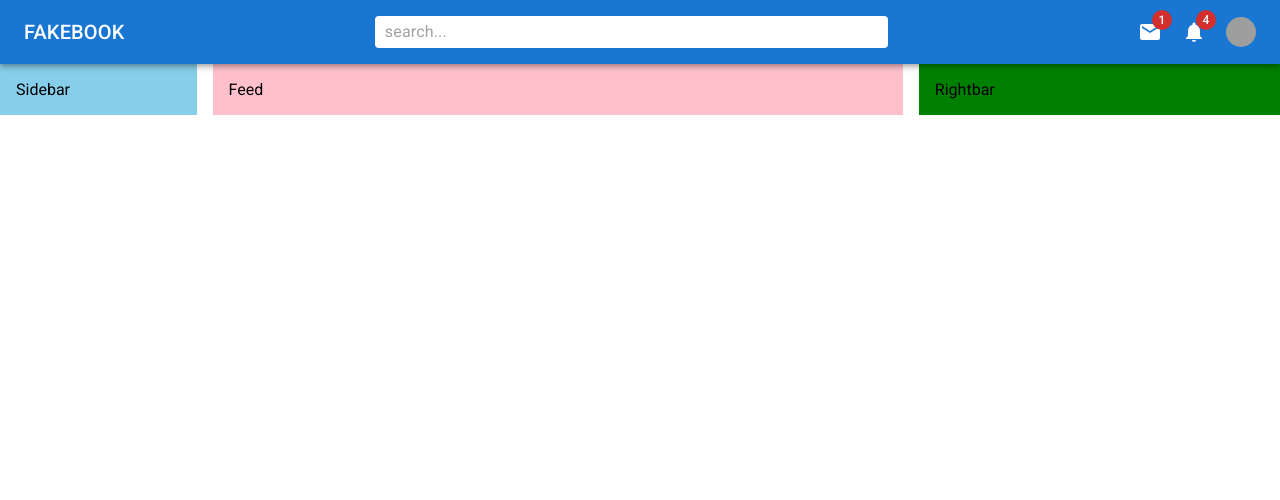
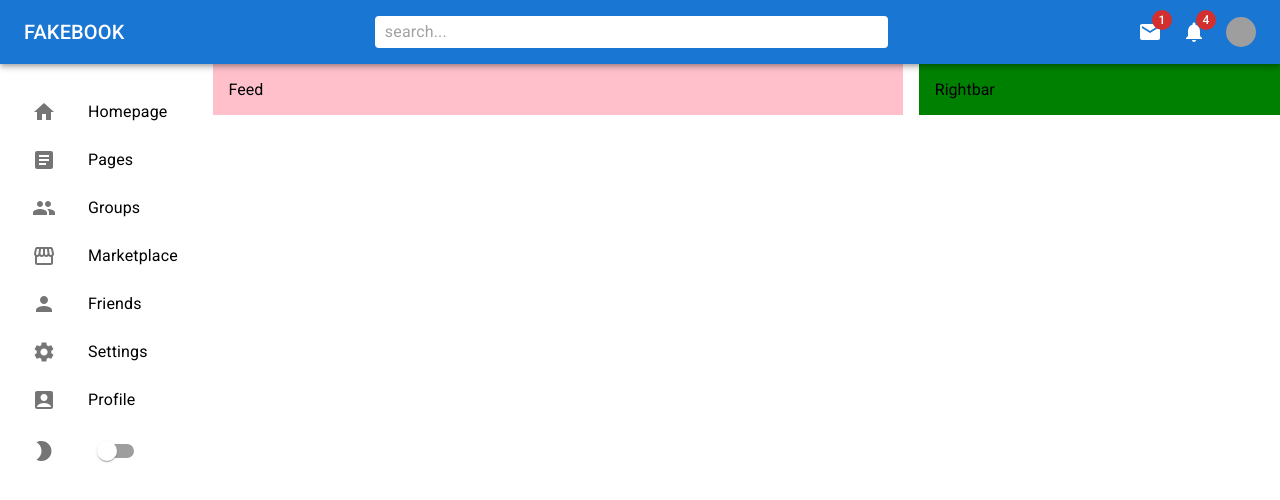
Before and after one commit to Zee-Iq/facebook, a React (Create React App) app: page / in a window 1280 px wide. Shown: the top 500 px of the page. Built offline with nearby package versions, Linux system fonts and the light colour scheme; grey boxes are pictures that could not be loaded.

Commit message:
finished sidebar

```diff
--- a/src/Components/Sidebar.tsx
+++ b/src/Components/Sidebar.tsx
@@ -1,15 +1,97 @@
-import { Box } from "@mui/material";
+import {
+  AccountBox,
+  Article,
+  Group,
+  Home,
+  ModeNight,
+  Person,
+  Settings,
+  Storefront,
+} from "@mui/icons-material";
+import {
+  Box,
+  List,
+  ListItem,
+  ListItemButton,
+  ListItemIcon,
+  ListItemText,
+  Switch,
+} from "@mui/material";
 import React from "react";
 
-const Sidebar = () => {
+const Sidebar = ({ mode, setMode }:any) => {
   return (
-    <Box
-      bgcolor="skyblue"
-      flex={1}
-      p={2}
-      sx={{ display: { xs: "none", sm: "block" } }}
-    >
-      Sidebar
+    <Box flex={1} p={2} sx={{ display: { xs: "none", sm: "block" } }}>
+      <Box position="fixed">
+        <List>
+          <ListItem disablePadding>
+            <ListItemButton component="a" href="#home">
+              <ListItemIcon>
+                <Home />
+              </ListItemIcon>
+              <ListItemText primary="Homepage" />
+            </ListItemButton>
+          </ListItem>
+          <ListItem disablePadding>
+            <ListItemButton component="a" href="#simple-list">
+              <ListItemIcon>
+                <Article />
+              </ListItemIcon>
+              <ListItemText primary="Pages" />
+            </ListItemButton>
+          </ListItem>
+          <ListItem disablePadding>
+            <ListItemButton component="a" href="#simple-list">
+              <ListItemIcon>
+                <Group />
+              </ListItemIcon>
+              <ListItemText primary="Groups" />
+            </ListItemButton>
+          </ListItem>
+          <ListItem disablePadding>
+            <ListItemButton component="a" href="#simple-list">
+              <ListItemIcon>
+                <Storefront />
+              </ListItemIcon>
+              <ListItemText primary="Marketplace" />
+            </ListItemButton>
+          </ListItem>
+          <ListItem disablePadding>
+            <ListItemButton component="a" href="#simple-list">
+              <ListItemIcon>
+                <Person />
+              </ListItemIcon>
+              <ListItemText primary="Friends" />
+            </ListItemButton>
+          </ListItem>
+          <ListItem disablePadding>
+            <ListItemButton component="a" href="#simple-list">
+              <ListItemIcon>
+                <Settings />
+              </ListItemIcon>
+              <ListItemText primary="Settings" />
+            </ListItemButton>
+          </ListItem>
+          <ListItem disablePadding>
+            <ListItemButton component="a" href="#simple-list">
+              <ListItemIcon>
+                <AccountBox />
+              </ListItemIcon>
+              <ListItemText primary="Profile" />
+            </ListItemButton>
+          </ListItem>
+          <ListItem disablePadding>
+            <ListItemButton component="a" href="#simple-list">
+              <ListItemIcon>
+                <ModeNight />
+              </ListItemIcon>
+              <Switch
+                onChange={(e) => setMode(mode === "light" ? "dark" : "light")}
+              />
+            </ListItemButton>
+          </ListItem>
+        </List>
+      </Box>
     </Box>
   );
 };
```
Also changed, not shown: 1 other file (tests, documents, lock files or other folders).
